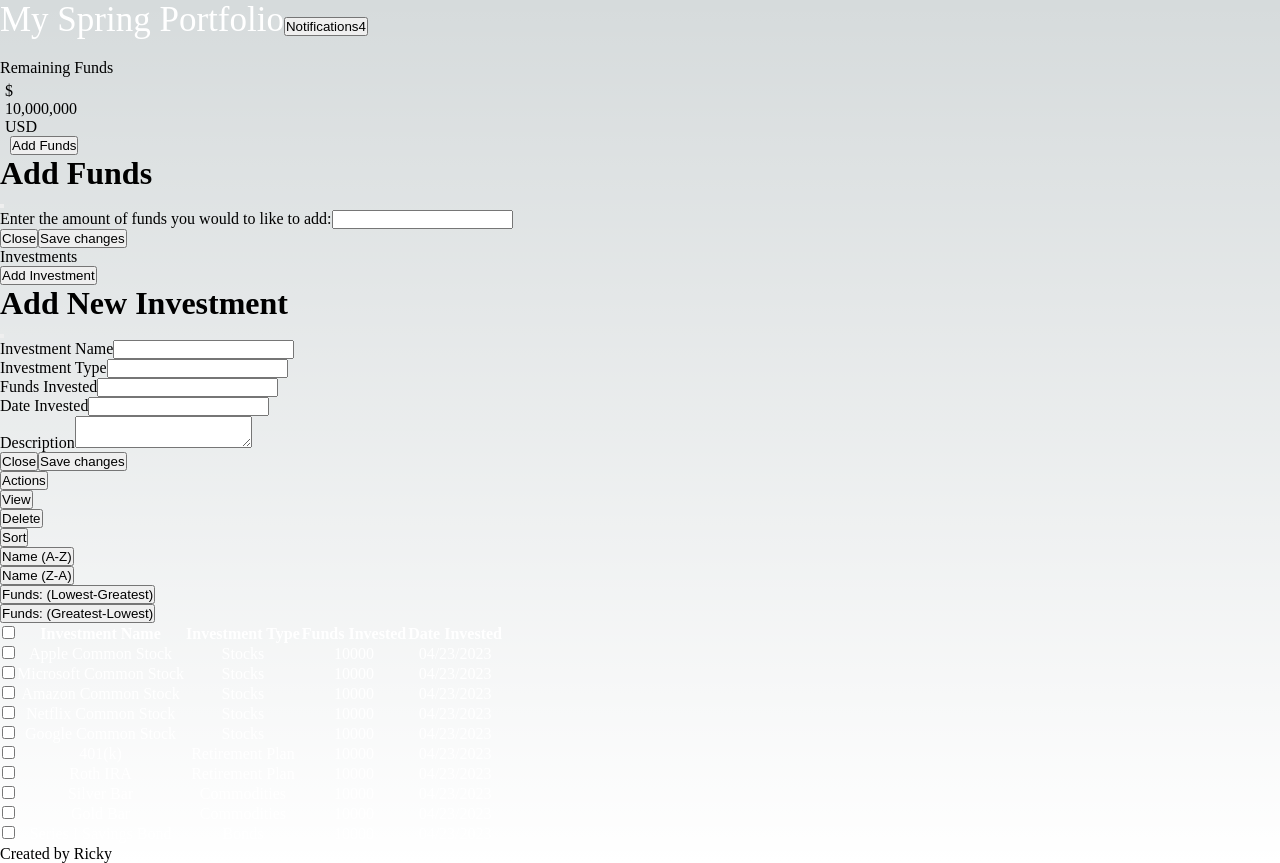
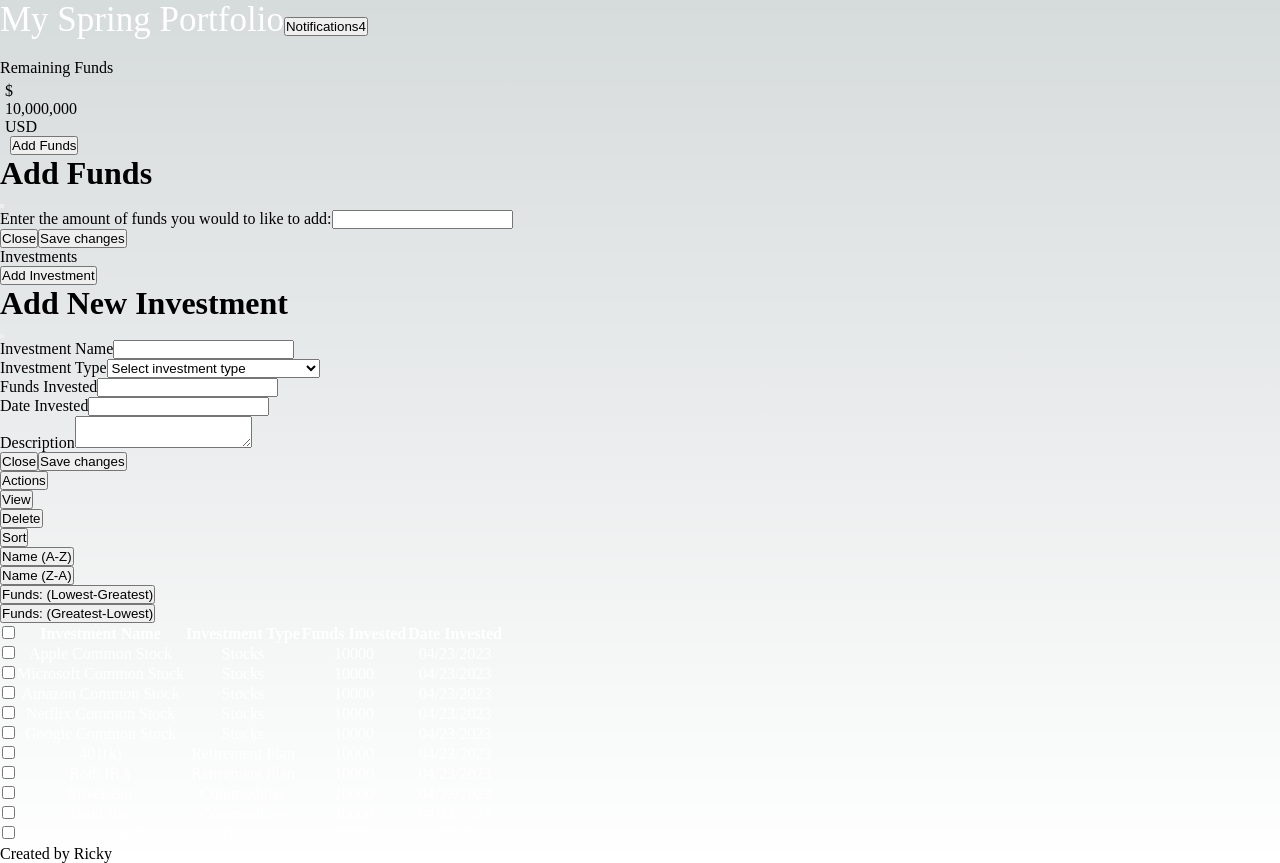
Before and after one commit to rwkliu/Investment-portfolio, a Next.js app in the folder spring-portfolio-front-end/: page / in a window 1280 px wide. Built offline with nearby package versions, Linux system fonts and the light colour scheme.

Commit message:
Add select-form in add-investment component
Create investment-types data file
Create select-form component

```diff
--- a/spring-portfolio-front-end/components/add-investment.jsx
+++ b/spring-portfolio-front-end/components/add-investment.jsx
@@ -1,3 +1,6 @@
+import SelectForm from "./select-form"
+import { investmentTypes, investmentTypesTitle } from "../data/investment-types"
+
 export default function AddInvestment({ buttonClass }) {
   return (
     <>
@@ -20,7 +23,7 @@ export default function AddInvestment({ buttonClass }) {
                 </div>
                 <div className="mb-2">
                   <label htmlFor="investment-type" className="col-form-label">Investment Type</label>
-                  <input type="text" className="form-control" id="InvestmentType"></input>
+                  <SelectForm defaultSelect={investmentTypesTitle} items={investmentTypes} />
                 </div>
                 <div className="mb-2">
                   <label htmlFor="funds-invested" className="col-form-label">Funds Invested</label>
--- /dev/null
+++ b/spring-portfolio-front-end/components/select-form.jsx
@@ -0,0 +1,13 @@
+export default function SelectForm({ defaultSelect, items }) {
+  return (
+    <select className="form-select" aria-label="Default select example">
+      <option selected>{defaultSelect}</option>
+      {
+        items.map(
+          item =>
+            <option value={item.id}>{item.name}</option>
+        )
+      }
+    </select>
+  )
+}
--- /dev/null
+++ b/spring-portfolio-front-end/data/investment-types.js
@@ -0,0 +1,32 @@
+export const investmentTypesTitle = "Select investment type";
+export const investmentTypes = [{
+  id: 0,
+  name: "stocks"
+}, {
+  id: 1,
+  name: "Bonds"
+}, {
+  id: 2,
+  name: "Retirement Plan"
+}, {
+  id: 3,
+  name: "Commodities"
+}, {
+  id: 4,
+  name: "Exchange-Traded Funds (ETFs)"
+}, {
+  id: 5,
+  name: "Certificates of Desposits (CDs)"
+}, {
+  id: 6,
+  name: "Options"
+}, {
+  id: 7,
+  name: "Annuities"
+}, {
+  id: 8,
+  name: "Derivatives"
+}, {
+  id: 9,
+  name: "Mutual Funds"
+}]
```
